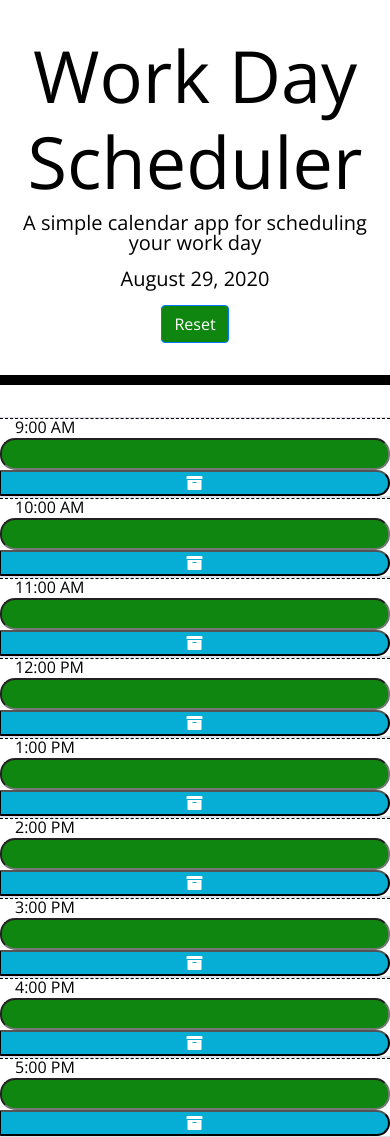
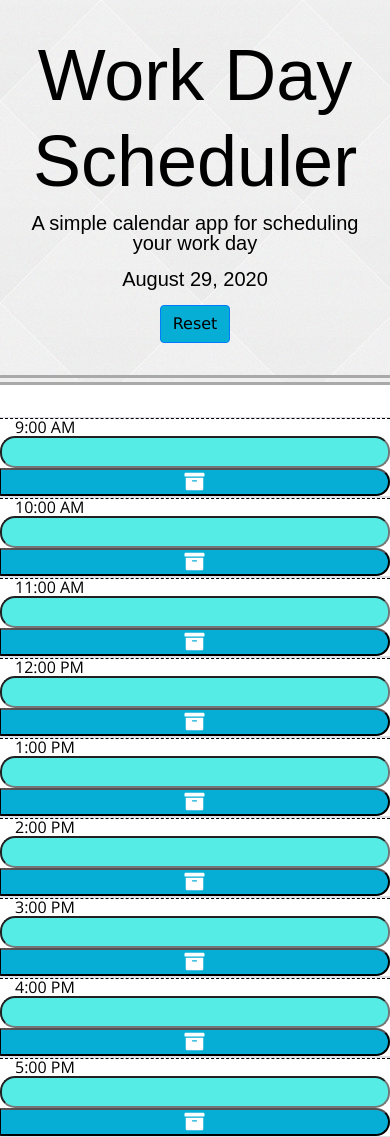
Before and after one commit to haleynmyers/daily-scheduler, a plain HTML site: page index.html in a window 390 px wide. Drawn offline with nearby package versions, Linux system fonts and the light colour scheme.

Commit message:
styling updates and new img/gif

```diff
--- a/index.html
+++ b/index.html
@@ -19,63 +19,62 @@
     <h1 class="display-3">Work Day Scheduler</h1>
     <p class="lead">A simple calendar app for scheduling your work day</p>
     <p id="currentDay" class="lead"></p>
-    <input class="btn btn-primary" type="reset" value="Reset">
-
+    <input id="resetBtn" class="btn btn-primary" type="reset" value="Reset">
   </header>
 
   <div class="container">
     <div class="row justify-content-md-center border-top border-bottom">
-      <div id="09" class="col-md-1 hour">9:00 AM</div>
-      <input data-hour="09" class="col-md-10 time-block" type="text">
-      <button class="col-md-1 saveBtn"><i class="fas fa-archive"></i></button>
+      <div id="09" class="col-sm-2 col-md-1 hour">9:00 AM</div>
+      <input data-hour="09" class="col-sm-8 col-md-10 time-block" type="text">
+      <button class="col-sm-2 col-md-1 saveBtn"><i class="fas fa-archive"></i></button>
     </div>
 
     <div class="row justify-content-md-center border-top border-bottom">
-      <div id="10" class="col-md-1 hour">10:00 AM</div>
-      <input data-hour="10" class="col-md-10 time-block" type="text">
-      <button class="col-md-1 saveBtn"><i class="fas fa-archive"></i></button>
+      <div id="10" class="col-sm-2 col-md-1 hour">10:00 AM</div>
+      <input data-hour="10" class="col-sm-8 col-md-10 time-block" type="text">
+      <button class="col-sm-2 col-md-1 saveBtn"><i class="fas fa-archive"></i></button>
     </div>
 
     <div class="row justify-content-md-center border-top border-bottom">
-      <div id="11" class="col-md-1 hour">11:00 AM</div>
-      <input data-hour="11" class="col-md-10 time-block" type="text">
-      <button class="col-md-1 saveBtn"><i class="fas fa-archive"></i></button>
+      <div id="11" class="col-sm-2 col-md-1 hour">11:00 AM</div>
+      <input data-hour="11" class="col-sm-8 col-md-10 time-block" type="text">
+      <button class="col-sm-2 col-md-1 saveBtn"><i class="fas fa-archive"></i></button>
     </div>
 
     <div  class="row justify-content-md-center border-top border-bottom">
-      <div id="12" class="col-md-1 hour">12:00 PM</div>
-      <input data-hour="12" class="col-md-10 time-block" type="text">
-      <button class="col-md-1 saveBtn"><i class="fas fa-archive"></i></button>
+      <div id="12" class="col-sm-2 col-md-1 hour">12:00 PM</div>
+      <input data-hour="12" class="col-sm-8 col-md-10 time-block" type="text">
+      <button class="col-sm-2 col-md-1 saveBtn"><i class="fas fa-archive"></i></button>
     </div>
 
     <div class="row justify-content-md-center border-top border-bottom">
-      <div id="13" class="col-md-1 hour">1:00 PM</div>
-      <input data-hour="13" class="col-md-10 time-block" type="text">
-      <button class="col-md-1 saveBtn"><i class="fas fa-archive"></i></button>
+      <div id="13" class="col-sm-2 col-md-1 hour">1:00 PM</div>
+      <input data-hour="13" class="col-sm-8 col-md-10 time-block" type="text">
+      <button class="col-sm-2 col-md-1 saveBtn"><i class="fas fa-archive"></i></button>
     </div>
 
     <div class="row justify-content-md-center border-top border-bottom">
-      <div id="14" class="col-md-1 hour">2:00 PM</div>
-      <input data-hour="14" class="col-md-10 time-block" type="text">
-      <button class="col-md-1 saveBtn"><i class="fas fa-archive"></i></button>
+      <div id="14" class="col-sm-2 col-md-1 hour">2:00 PM</div>
+      <input data-hour="14" class="col-sm-8 col-md-10 time-block" type="text">
+      <button class="col-sm-2 col-md-1 saveBtn"><i class="fas fa-archive"></i></button>
     </div>
 
     <div class="row justify-content-md-center border-top border-bottom">
-      <div id="15" class="col-md-1 hour">3:00 PM</div>
-      <input data-hour="15" class="col-md-10 time-block" type="text">
-      <button class="col-md-1 saveBtn"><i class="fas fa-archive"></i></button>
+      <div id="15" class="col-sm-2 col-md-1 hour">3:00 PM</div>
+      <input data-hour="15" class="col-sm-8 col-md-10 time-block" type="text">
+      <button class="col-sm-2 col-md-1 saveBtn"><i class="fas fa-archive"></i></button>
     </div>
 
     <div class="row justify-content-md-center border-top border-bottom">
-      <div id="16" class="col-md-1 hour">4:00 PM</div>
-      <input data-hour="16" class="col-md-10 time-block" type="text">
-      <button class="col-md-1 saveBtn"><i class="fas fa-archive"></i></button>
+      <div id="16" class="col-sm-2 col-md-1 hour">4:00 PM</div>
+      <input data-hour="16" class="col-sm-8 col-md-10 time-block" type="text">
+      <button class="col-sm-2 col-md-1 saveBtn"><i class="fas fa-archive"></i></button>
     </div>
 
     <div class="row justify-content-md-center border-top border-bottom">
-      <div id="17" class="col-md-1 hour">5:00 PM</div>
-      <input data-hour="17" class="col-md-10 time-block" type="text">
-      <button class="col-md-1 saveBtn"><i class="fas fa-archive"></i></button>
+      <div id="17" class="col-sm-2 col-md-1 hour">5:00 PM</div>
+      <input data-hour="17" class="col-sm-8 col-md-10 time-block" type="text">
+      <button class="col-sm-2 col-md-1 saveBtn"><i class="fas fa-archive"></i></button>
     </div>
   </div>
 
--- a/script.js
+++ b/script.js
@@ -1,7 +1,4 @@
-// var eventInput = ('input').value;
-// var eventInput = "";
-// var calendarDate = moment().format();
-// var $time = moment().hour();
+
 var schedule = [];
 var displayDate = document.getElementById('currentDay');
 var currentTime = moment();
@@ -10,7 +7,6 @@ var todayIs = moment().format('LL');
 
 console.log(currentHour);
 console.log(todayIs);
-
 
 //query the computer to get the current day and time and print in jumbotron
 $(displayDate).text(todayIs);
@@ -22,7 +18,6 @@ function init() {
       }
       printToCalendar();
 }
-
 
 function printToCalendar(){
   for (var i = 0; i < schedule.length; i++){
@@ -52,10 +47,6 @@ var schedHour = $(this).attr('data-hour');
 
 compareTime(schedHour, currentHour);
 
-setInterval(function(){
-  var now = moment().format();
-  console.log(now);
-}, 1000);
 
 // save button clickevent.
 $('.saveBtn').on("click", function(event) {
@@ -72,7 +63,21 @@ $('.saveBtn').on("click", function(event) {
     console.log(schedule);
     storeEvents();
     printToCalendar();
-  });
+  }
+);
+
+
+  function clearCalendar(){
+    localStorage.clear();
+    location.reload();
+  }
+
+$('#resetBtn').on("click", function(event) {
+  event.preventDefault();
+  clearCalendar();
+});
+
+
 
   console.log(schedule);
   init();
--- a/style.css
+++ b/style.css
@@ -16,9 +16,11 @@ textarea {
 .jumbotron {
   text-align: center;
   background-color: transparent;
+  background-image: url(assets/gradient_squares.png);
   color: black;
   border-radius: 0;
-  border-bottom: 10px solid black;
+  border-bottom: 10px double darkgrey;
+  font-family: Arial, Helvetica, sans-serif;
 }
 
 .description{
@@ -31,32 +33,38 @@ textarea {
 }
 
 .row {
+  display: flex;
   white-space: pre-wrap;
   height: 80px;
-  border-top: 1px solid white;;
+  border-top: 1px solid white;
+  font-size: 20px;
+  justify-content: flex-start;
 }
 
 .hour {
   background-color: #ffffff;
   color: #000000;
   border-top: 1px dashed #000000;
+  font-size: 16px;
 }
 
 .past {
-  background-color: #d3d3d3;
+  background-color: lightgray;
   color: black;
+  font-family: Verdana, Geneva, Tahoma, sans-serif;
 }
 
 .present {
-  background-color: #392abe;
-  color: white;
+  background-color: #9b95d1;
+  color: black;
+  font-family: Verdana, Geneva, Tahoma, sans-serif;
 }
 
 .future {
-  background-color: #0f860f;
-  color: white;
+  background-color: #54ece5;
+  color: black;
+  font-family: Verdana, Geneva, Tahoma, sans-serif;
 }
-
 .saveBtn {
   border-left: 1px solid black;
   border-top-right-radius: 15px;
```
Also changed, not shown: assets/dailyScheduler.gif (added), assets/gradient_squares.png (added), assets/titlepage-image.png (added), scheduler-screengrab.png (deleted), schedulerAppDemo.gif (deleted), 1 other file.
